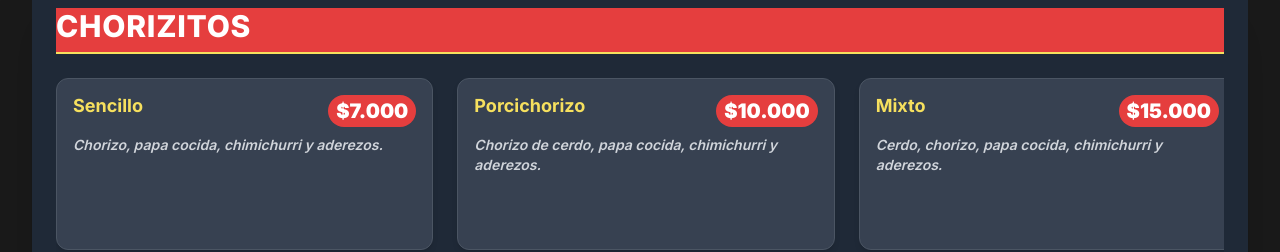
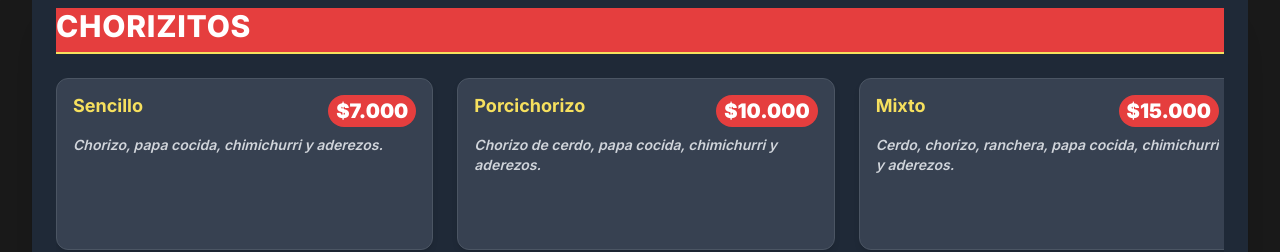
Before and after one commit to WebDeployHub/comidas-r-pidas-foodies, a plain HTML site: page index.html in a window 1280 px wide. Shown: the part 3040-3292 px from the top of the page. Drawn offline with nearby package versions, Linux system fonts and the light colour scheme.

Commit message:
se actualiza

```diff
--- a/index.html
+++ b/index.html
@@ -242,7 +242,7 @@
     // ⭐ CHORIZITOS
     { category: "Chorizitos", name: "Porcichorizo", basePrice: 10 * priceMultiplier, gratinadoPrice: null, description: "Chorizo de cerdo, papa cocida, chimichurri y aderezos." },
     { category: "Chorizitos", name: "Sencillo", basePrice: 7 * priceMultiplier, gratinadoPrice: null, description: "Chorizo, papa cocida, chimichurri y aderezos." },
-    { category: "Chorizitos", name: "Mixto", basePrice: 15 * priceMultiplier, gratinadoPrice: null, description: "Cerdo, chorizo, papa cocida, chimichurri y aderezos." }
+    { category: "Chorizitos", name: "Mixto", basePrice: 15 * priceMultiplier, gratinadoPrice: null, description: "Cerdo, chorizo, ranchera, papa cocida, chimichurri y aderezos." }
 ];
 
         // --- 2. Función para Agrupar y Ordenar el Menú ---
```
